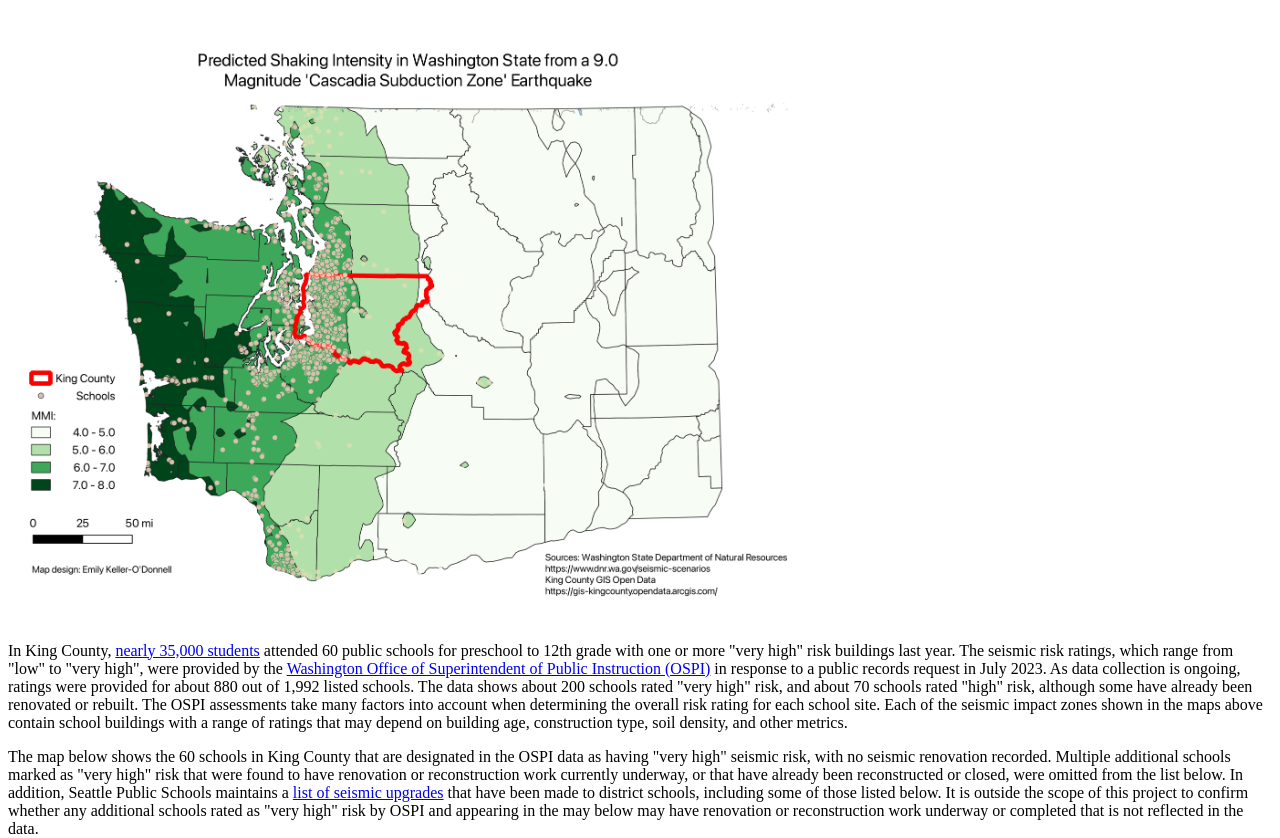
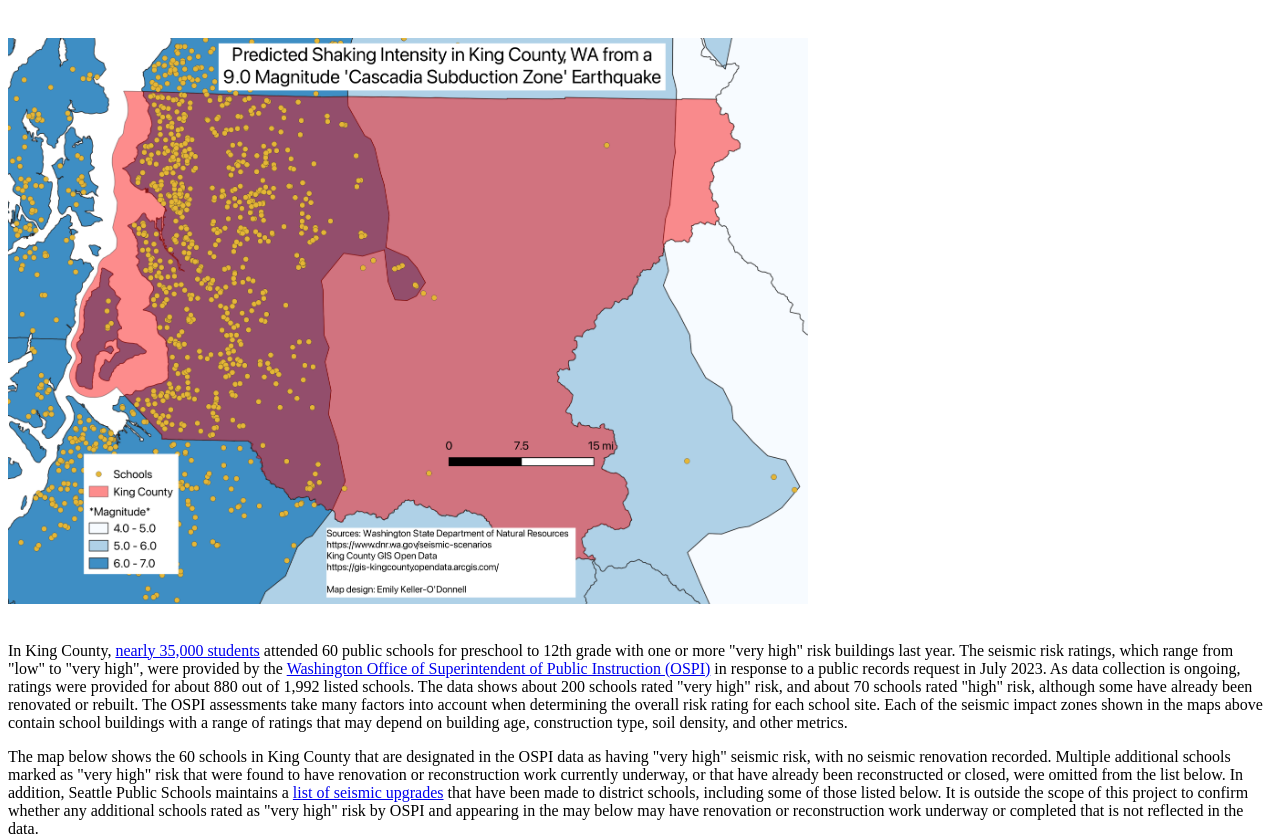
Before and after one commit to efkodon/seismic-schools-mapping, a plain HTML site: page index.html in a window 1280 px wide. Shown: the part 913-1751 px from the top of the page. Drawn offline with nearby package versions, Linux system fonts and the light colour scheme.

Commit message:
updated index.html

```diff
--- a/index.html
+++ b/index.html
@@ -92,7 +92,7 @@
 <br>
 <br>
 <div class="image">
-  <img src="images/cascadia_impact_map.png" width="800" height="auto" alt="Impact zones for Cascadia Subduction Zone overlapping with school locations on a map of Washington State">
+  <img src="images/cascadia_king.png" width="800" height="auto" alt="Impact zones for Cascadia Subduction Zone overlapping with school locations on a map of Washington State">
   <br>
   <br>
   <p>In King County, <a href="https://washingtonstatereportcard.ospi.k12.wa.us">nearly 35,000 students</a> attended 60 public schools for preschool to 12th grade with one or more "very high" risk buildings last year. The seismic risk ratings, which range from "low" to "very high", were provided by the <a href="https://www.k12.wa.us/">Washington Office of Superintendent of Public Instruction (OSPI)</a> in response to a public records request in July 2023. As data collection is ongoing, ratings were provided for about 880 out of 1,992 listed schools. The data shows about 200 schools rated "very high" risk, and about 70 schools rated "high" risk, although some have already been renovated or rebuilt. The OSPI assessments take many factors into account when determining the overall risk rating for each school site. Each of the seismic impact zones shown in the maps above contain school buildings with a range of ratings that may depend on building age, construction type, soil density, and other metrics.</p>
```
